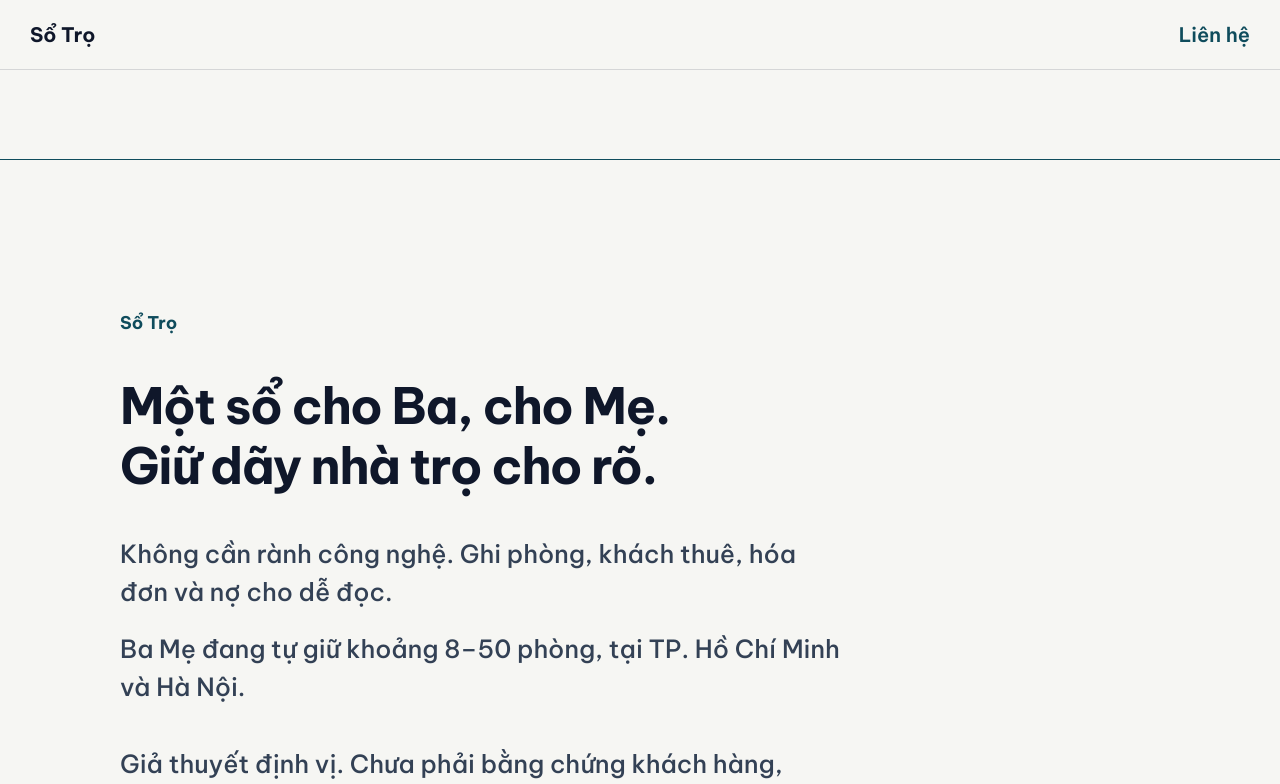
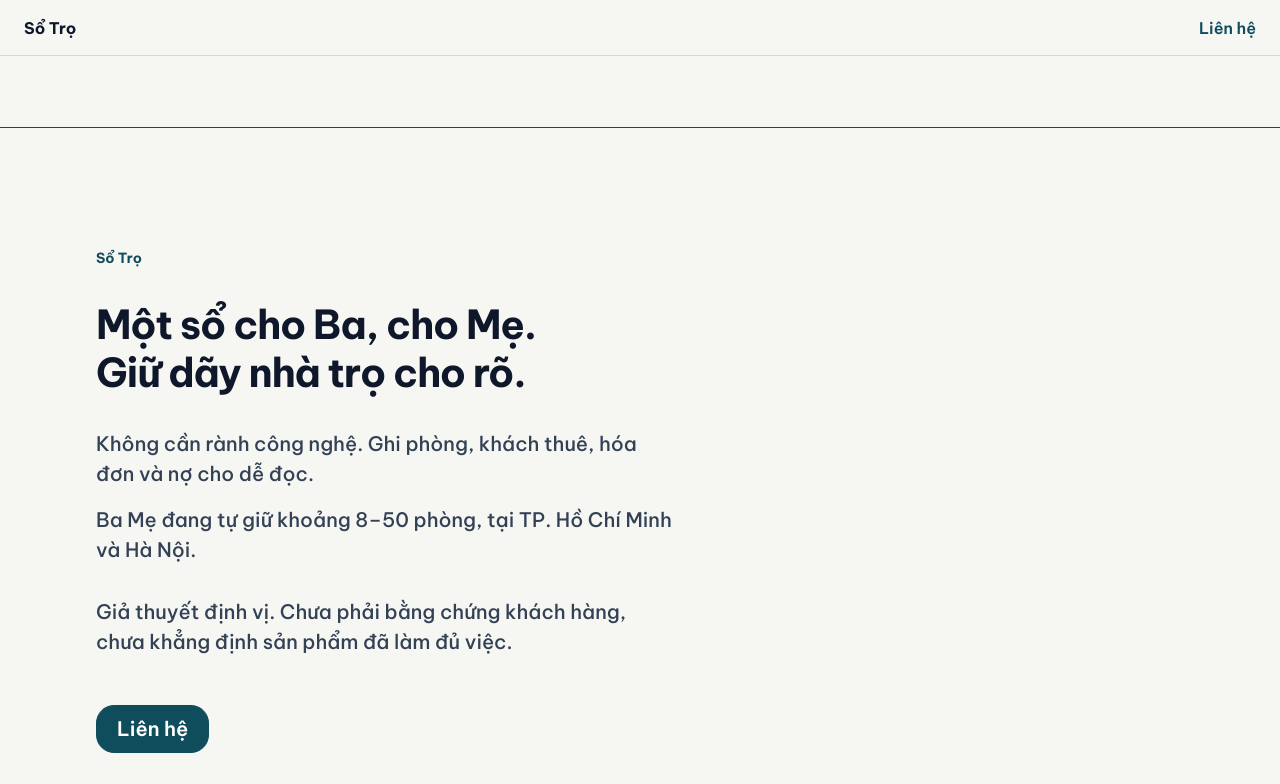
Before and after one commit to BlueSkyz-Labs/Portfolio, a Next.js app: page /so-tro in a window 1280 px wide. Shown: the top 784 px of the page. Built offline with nearby package versions, Linux system fonts and the light colour scheme; no server answers.

Commit message:
fix: keep /so-tro root at 16px so live 2.5rem H1 stays 40px
Do not set --text-base on html; rem on the live type scale must resolve against the browser root, not the 20px body size.

```diff
--- a/src/app/so-tro/so-tro-tokens.css
+++ b/src/app/so-tro/so-tro-tokens.css
@@ -31,11 +31,14 @@ html.so-tro-root,
 
   color-scheme: light;
   font-family: var(--font-sans);
-  font-size: var(--text-base);
   font-weight: 500;
   line-height: 1.5;
   background: var(--ui-canvas);
   color: var(--ui-ink);
+}
+
+#so-tro {
+  font-size: var(--text-base);
 }
 
 html.so-tro-root body {
```
